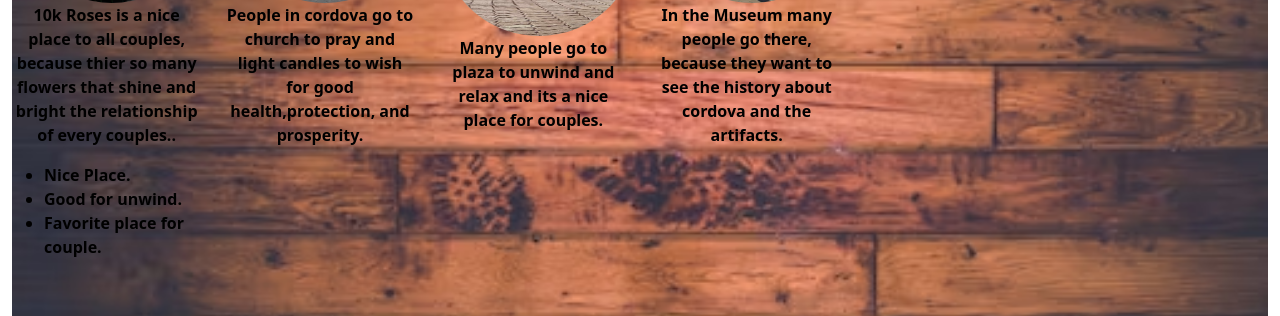
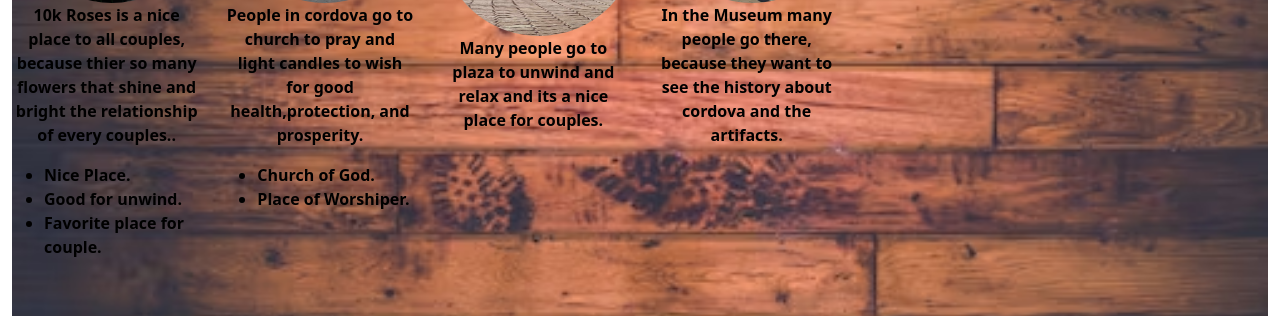
Before and after one commit to laummyway/mypage1, a plain HTML site: page index.html in a window 1280 px wide. Shown: the part 1237-1553 px from the top of the page. Drawn offline with nearby package versions, Linux system fonts and the light colour scheme; files whose address does not match are found by name.

Commit message:
Update index.html

```diff
--- a/index.html
+++ b/index.html
@@ -79,6 +79,10 @@
             <div class="description">
               <p>People in cordova go to church to pray and
                 light candles to wish for good health,protection, and prosperity.</p>
+              <ul>
+                  <li>Church of God.</li>
+                  <li>Place of Worshiper.</li>
+                 </ul>
             </div>
           </div>
           <div class="col-lg-2 col-6">
```
